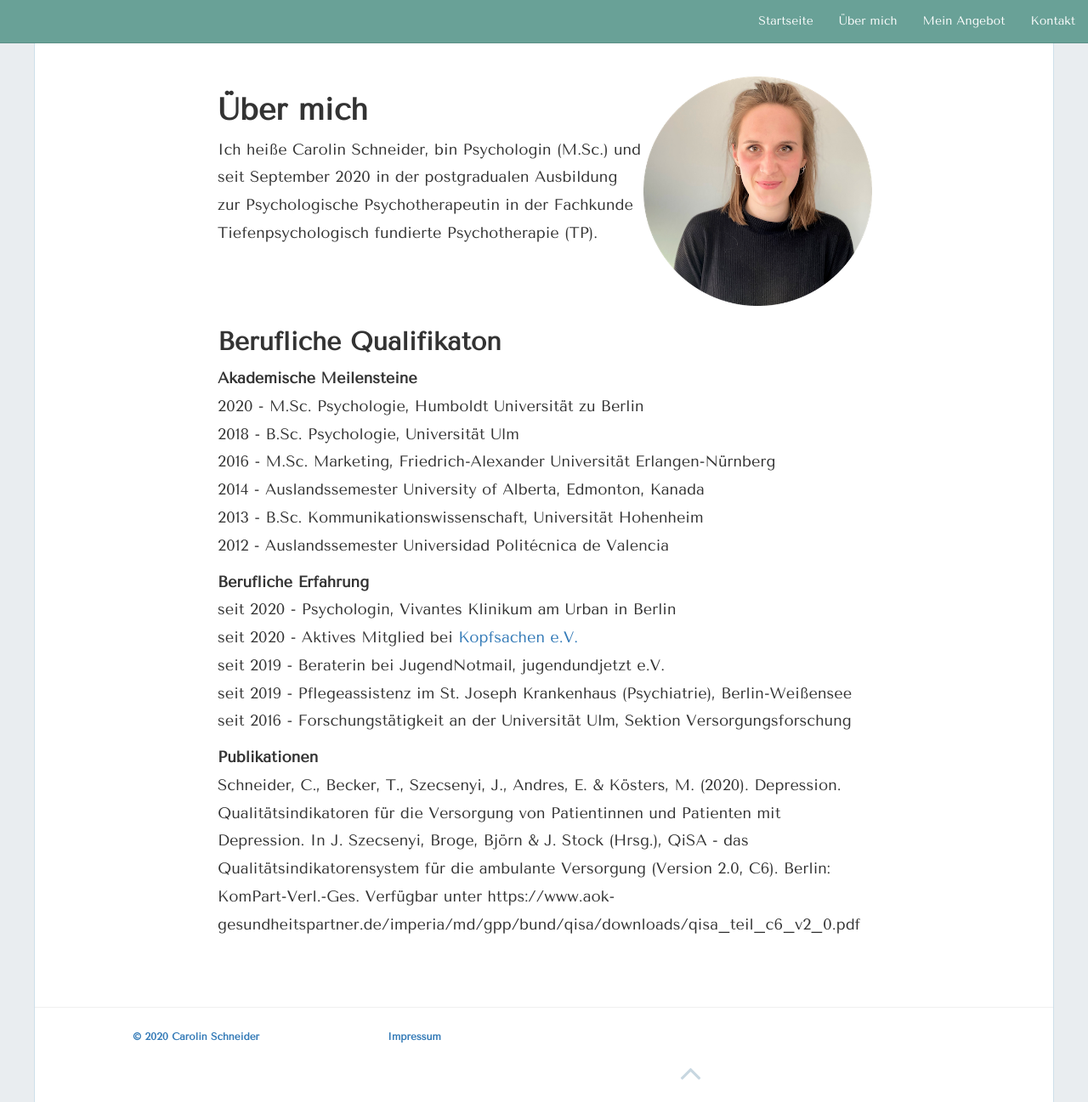
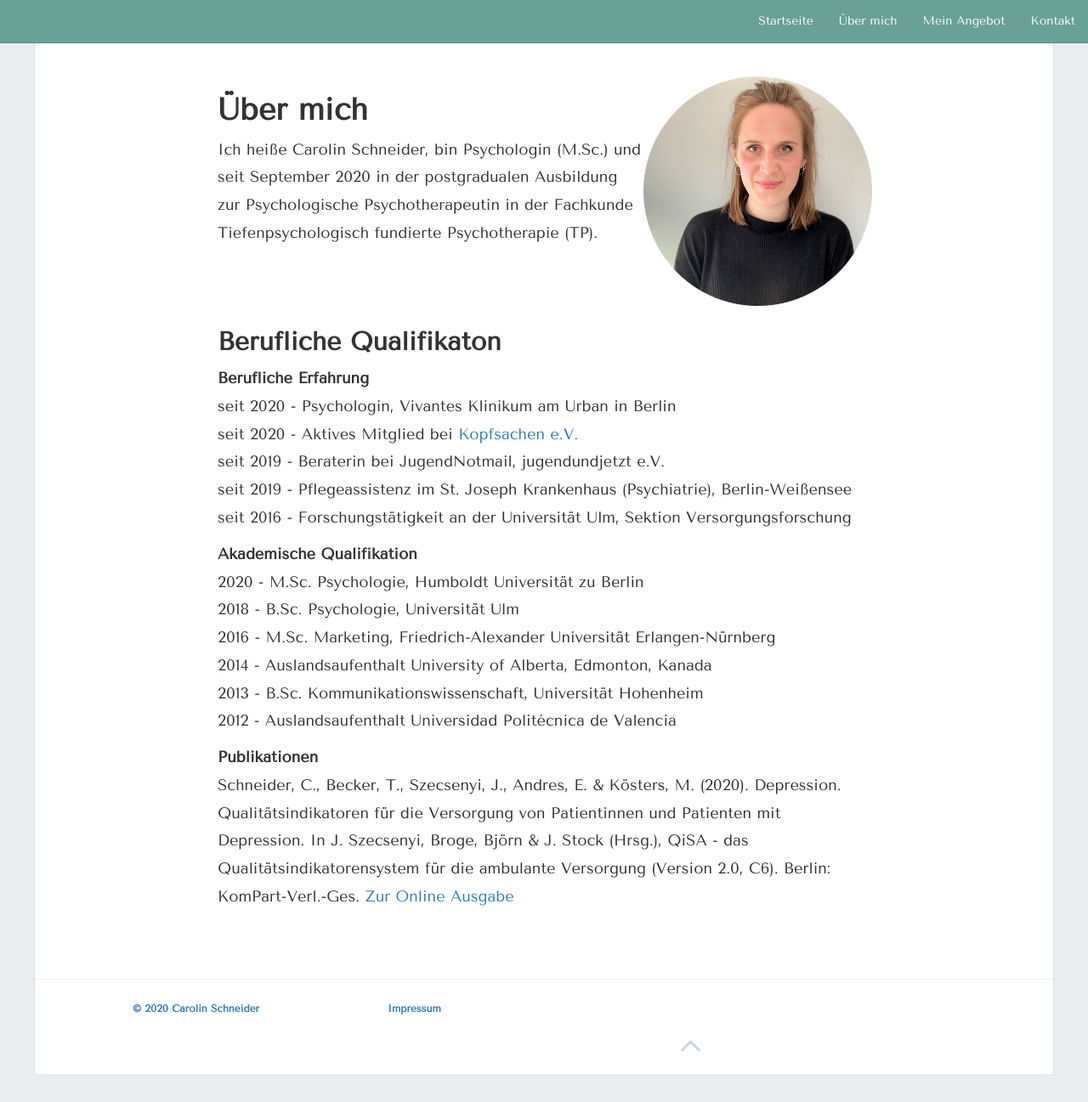
Before and after one commit to carolinschneider/carolinschneider.github.io, a Jekyll site: the page built from about.md, in a window 1280 px wide and 1297 px high. Shown: the whole window at 85% size. Built offline with Jekyll 4.4.1, drawn with Linux system fonts in a browser that asks for light colours; nearby versions of some CDN libraries; some of the changed lines change nothing that is shown.

Commit message:
Update about.md

```diff
--- a/about.md
+++ b/about.md
@@ -13,15 +13,6 @@ Ich heiße Carolin Schneider, bin Psychologin (M.Sc.) und seit September 2020 in
 <br>
 ## Berufliche Qualifikaton
 
-**Akademische Meilensteine** <br />
-2020 - M.Sc. Psychologie, Humboldt Universität zu Berlin <br />
-2018 - B.Sc. Psychologie, Universität Ulm <br />
-2016 - M.Sc. Marketing, Friedrich-Alexander Universität Erlangen-Nürnberg <br />
-2014 - Auslandssemester University of Alberta, Edmonton, Kanada <br />
-2013 - B.Sc. Kommunikationswissenschaft, Universität Hohenheim <br />
-2012 - Auslandssemester Universidad Politécnica de Valencia <br />
-
-
 **Berufliche Erfahrung** <br />
 seit 2020 - Psychologin, Vivantes Klinikum am Urban in Berlin <br />
 seit 2020 - Aktives Mitglied bei <a href="https://www.kopfsachen.org/">Kopfsachen e.V. </a>  <br />
@@ -29,6 +20,13 @@ seit 2019 - Beraterin bei JugendNotmail, jugendundjetzt e.V. <br />
 seit 2019 - Pflegeassistenz im St. Joseph Krankenhaus (Psychiatrie), Berlin-Weißensee <br />
 seit 2016 - Forschungstätigkeit an der Universität Ulm, Sektion Versorgungsforschung <br />
 
+**Akademische Qualifikation** <br />
+2020 - M.Sc. Psychologie, Humboldt Universität zu Berlin <br />
+2018 - B.Sc. Psychologie, Universität Ulm <br />
+2016 - M.Sc. Marketing, Friedrich-Alexander Universität Erlangen-Nürnberg <br />
+2014 - Auslandsaufenthalt University of Alberta, Edmonton, Kanada <br />
+2013 - B.Sc. Kommunikationswissenschaft, Universität Hohenheim <br />
+2012 - Auslandsaufenthalt Universidad Politécnica de Valencia <br />
 
 **Publikationen** <br />
-Schneider, C., Becker, T., Szecsenyi, J., Andres, E. & Kösters, M. (2020). Depression. Qualitätsindikatoren für die Versorgung von Patientinnen und Patienten mit Depression. In J. Szecsenyi, Broge, Björn & J. Stock (Hrsg.), QiSA - das Qualitätsindikatorensystem für die ambulante Versorgung (Version 2.0, C6). Berlin: KomPart-Verl.-Ges. Verfügbar unter https://www.aok-gesundheitspartner.de/imperia/md/gpp/bund/qisa/downloads/qisa_teil_c6_v2_0.pdf
+Schneider, C., Becker, T., Szecsenyi, J., Andres, E. & Kösters, M. (2020). Depression. Qualitätsindikatoren für die Versorgung von Patientinnen und Patienten mit Depression. In J. Szecsenyi, Broge, Björn & J. Stock (Hrsg.), QiSA - das Qualitätsindikatorensystem für die ambulante Versorgung (Version 2.0, C6). Berlin: KomPart-Verl.-Ges. <a href="https://https://www.aok-gesundheitspartner.de/imperia/md/gpp/bund/qisa/downloads/qisa_teil_c6_v2_0.pdf"> Zur Online Ausgabe </a>
```
